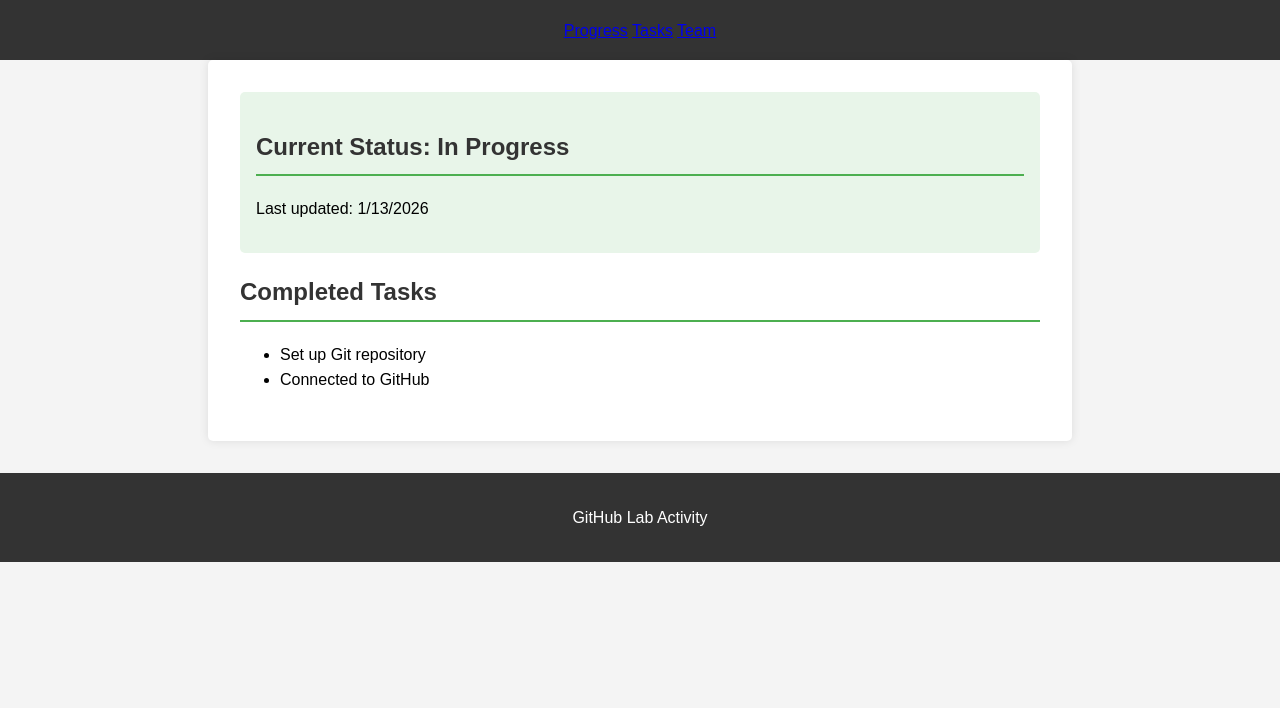
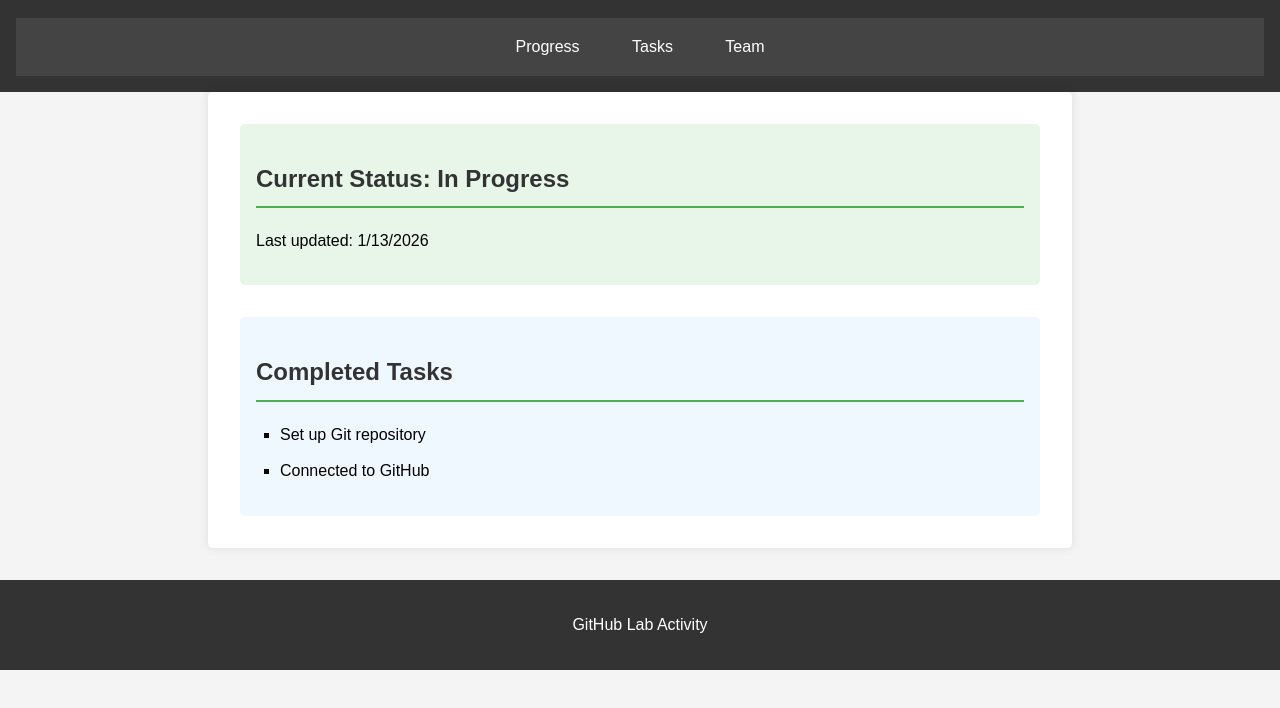
Before and after one commit to JaysonIT/M2A2_Dinopol, a plain HTML site: page index.html in a window 1280 px wide. Shown: the part 92-800 px from the top of the page. Drawn offline with Linux system fonts and the light colour scheme.

Commit message:
Add naviagtion css

```diff
--- a/style.css
+++ b/style.css
@@ -45,3 +45,39 @@ footer {
     padding: 1rem;
     border-radius: 5px;
 }
+
+nav {
+    background-color: #444;
+    padding: 0.5rem;
+    text-align: center;
+}
+
+nav a {
+    color: white;
+    text-decoration: none;
+    padding: 0.5rem 1rem;
+    margin: 0 0.5rem;
+    display: inline-block;
+}
+
+nav a:hover {
+    background-color: #4CAF50;
+    border-radius: 3px;
+}
+
+/* Task List Styles */
+#tasks {
+    margin-top: 2rem;
+    padding: 1rem;
+    background-color: #f0f8ff;
+    border-radius: 5px;
+}
+
+#tasks ul {
+    list-style-type: square;
+    padding-left: 1.5rem;
+}
+
+#tasks li {
+    margin-bottom: 0.7rem;
+}
```
